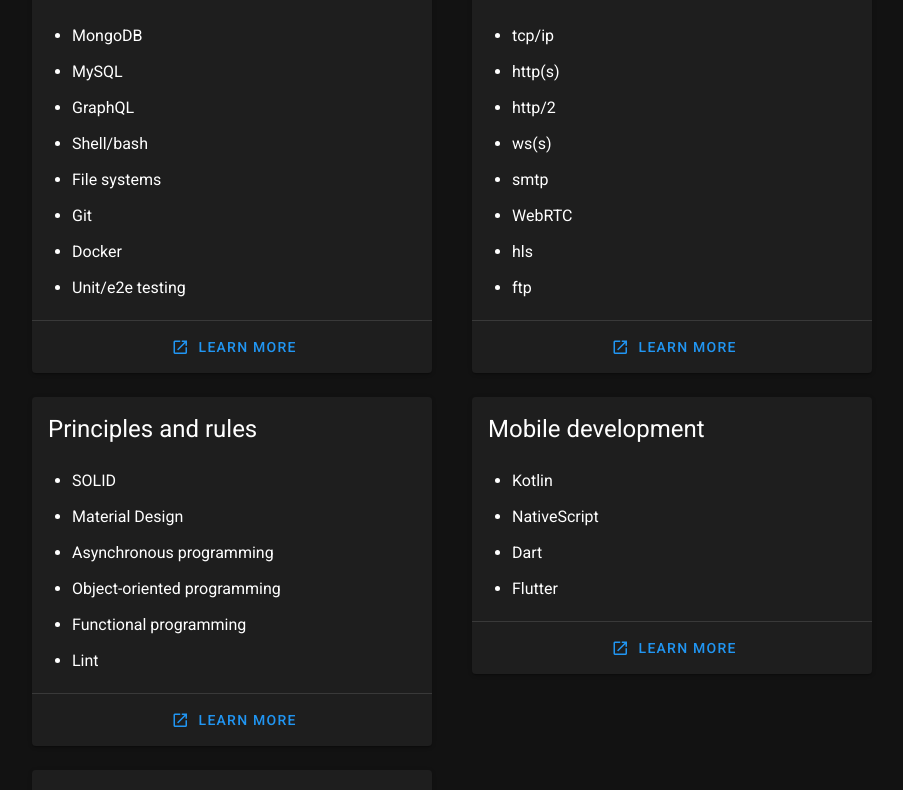
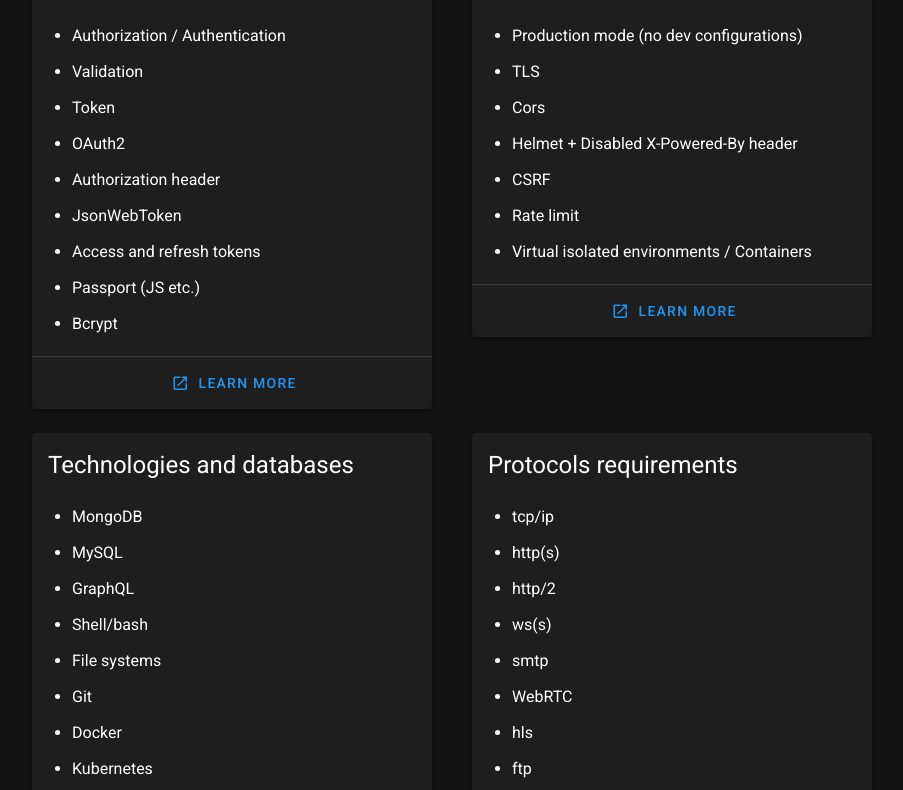
Before and after one commit to MarkYarchak/requirements, a Nuxt app: page / in a window 1280 px wide. Shown: the part 821-1611 px from the top of the page, without its empty margins (180-1083 px from the left). Built offline with nearby package versions, Linux system fonts and the light colour scheme.

Commit message:
added sections

```diff
--- a/layouts/default.vue
+++ b/layouts/default.vue
@@ -13,7 +13,7 @@
         :large="$vuetify.breakpoint.smAndUp"
         class="mr-5-sm"
         target="_blank"
-        href="https://github.com/MarkYarchak"
+        href="https://github.com/MarkYarchak/requirements"
       >
         <v-icon>mdi-github</v-icon>
       </v-btn>
--- a/pages/index.vue
+++ b/pages/index.vue
@@ -72,7 +72,7 @@
             'Mongoose',
             'Lodash',
             'React',
-            'CSS preprocessors'
+            'CSS preprocessors',
           ],
         },
         {
@@ -86,7 +86,33 @@
             'Session storage',
             'Cookies',
             'IndexedDB',
-            'Load page performance (process)'
+            'Load page performance (process)',
+          ],
+        },
+        {
+          title: 'Auth',
+          list: [
+            'Authorization / Authentication',
+            'Validation',
+            'Token',
+            'OAuth2',
+            'Authorization header',
+            'JsonWebToken',
+            'Access and refresh tokens',
+            'Passport (JS etc.)',
+            'Bcrypt',
+          ],
+        },
+        {
+          title: 'Server security',
+          list: [
+            'Production mode (no dev configurations)',
+            'TLS',
+            'Cors',
+            'Helmet + Disabled X-Powered-By header',
+            'CSRF',
+            'Rate limit',
+            'Virtual isolated environments / Containers',
           ],
         },
         {
@@ -99,7 +125,8 @@
             'File systems',
             'Git',
             'Docker',
-            'Unit/e2e testing'
+            'Kubernetes',
+            'Unit/e2e testing',
           ],
         },
         {
```
Also changed, not shown: .eslintrc.js.
